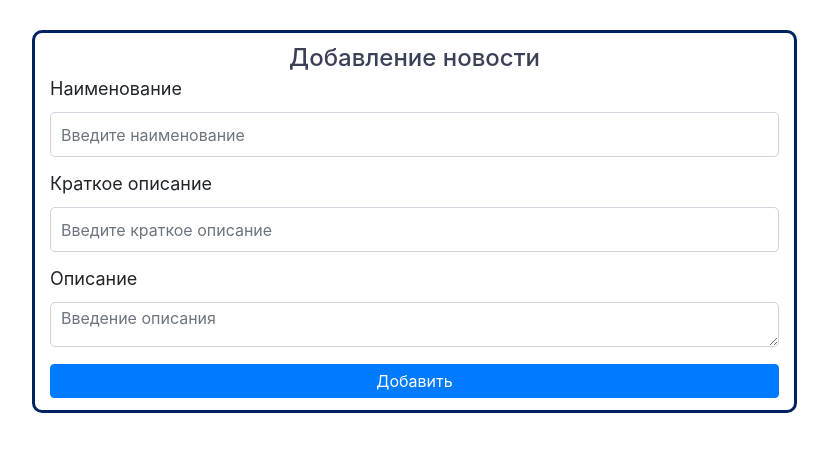
After one commit to seroglazkinpavel/sct_php_mvc_1, a PHP site: template app/views/news/add.php in a window 1280 px wide. The commit adds this page. Shown: the top 462 px of the page, without its empty margins (398-1226 px from the left). Run offline with PHP 8.4, Linux system fonts and the light colour scheme; the template is opened without the code that fills it, so the values that code supplies are empty.

Commit message:
добавление методов

```diff
--- a/app/controllers/UserController.php
+++ b/app/controllers/UserController.php
@@ -53,7 +53,7 @@ class UserController extends InitController
         if ($_SERVER['REQUEST_METHOD'] === 'POST' && !empty($_POST['btn_login_form'])) {
             $login = !empty($_POST['login']) ? $_POST['login'] : null;
             $password = !empty($_POST['password']) ? $_POST['password'] : null;
-            $userModel = new UsersModel;
+            $userModel = new UsersModel();
             $result_auth = $userModel->authByLogin($login, $password);
             if ($result_auth['result']) {
                 $this->redirect('/user/profile');
@@ -87,7 +87,7 @@ class UserController extends InitController
                 $error_message = 'Пароли не совпадают!';
             }
             if (empty($error_message)) {
-                $userModel = new UsersModel;
+                $userModel = new UsersModel();
                 $user_id = $userModel->addNewUser($username, $login, $password);
 
                 if (!empty($user_id)) {
@@ -109,7 +109,7 @@ class UserController extends InitController
             $current_password = !empty($_POST['current_password']) ? $_POST['current_password'] : null;
             $new_password = !empty($_POST['new_password']) ? $_POST['new_password'] : null;
             $confirm_new_password = !empty($_POST['confirm_new_password']) ? $_POST['confirm_new_password'] : null;
-            $userModel = new UsersModel;
+            $userModel = new UsersModel();
             $result_auth = $userModel->changePasswordByCurrentPassword($current_password, $new_password, $confirm_new_password);
             if ($result_auth['result']) {
                 $this->redirect('/user/profile');
--- a/app/core/BaseModel.php
+++ b/app/core/BaseModel.php
@@ -43,7 +43,7 @@ abstract class BaseModel
         return $result->fetchAll(PDO::FETCH_ASSOC);
     }
 
-    protected function inser($sql, $params = [])
+    protected function insert($sql, $params = [])
     {
         $this->query($sql, $params);
         return (int)$this->db->lastInsertId();
--- a/app/models/UsersModel.php
+++ b/app/models/UsersModel.php
@@ -10,7 +10,7 @@ class UsersModel extends BaseModel
     public function addNewUser($username, $login, $password)
     {
         $password = password_hash($password, PASSWORD_DEFAULT);
-        $user_id = $this->inser(
+        $user_id = $this->insert(
             'INSERT INTO `users` (`username`, `login`, `password`) VALUES (:username, :login, :password)',
             [
                 'username' => $username,
--- /dev/null
+++ b/app/views/news/add.php
@@ -0,0 +1,74 @@
+<div class="page">
+    <div class="container">
+        <div class="cabinet_wrapper">
+            <div class="cabinet_sidebar">
+                <?php if (!empty($sidebar)) :?>
+                    <div class="menu_box">
+                        <ul>
+                            <?php foreach($sidebar as $link) :?>
+                                <li>
+                                    <a href="<?= $link['link']?>"><?= $link['title']?></a>
+                                </li>
+                            <?php endforeach?>
+                        </ul>
+                    </div>
+                <?php endif;?>
+            </div>
+            <div class="cabinet_content">
+                <div class="page-content-inner">
+                    <h2>Добавление новости</h2>
+                    <form method="post" name="news-add-form">
+                        <div class="news-add-form">
+                            <div class="alert alert-danger <?php if (empty($error_message)) : ?>hidden<?php endif; ?>">
+                                <?php if (!empty($error_message)) : ?>
+                                    <?= $error_message ?>
+                                <?php endif; ?>
+                            </div>
+                        </div>
+
+                        <div class="input_box">
+                            <label for="field_current_password">Наименование</label>
+                            <input type="text"
+                                   name="news[title]"
+                                   id="field_title"
+                                   class="form-control"
+                                   placeholder="Введите наименование"
+                                   max length="120"
+                                   value="<?= !empty($_POST['news']['title']) ? $_POST['news']['title'] : ''?>"
+                            >
+                        </div>
+                        <div class="input_box">
+                            <label for="field_short_description">Краткое описание</label>
+                            <input type="text"
+                                   name="news[short_description]"
+                                   id="field_short_description"
+                                   class="form-control"
+                                   placeholder="Введите краткое описание"
+                                   value="<?= !empty($_POST['news']['short_description']) ? $_POST['news']['short_description'] : ''?>"
+                                   max length="255"
+                            >
+                        </div>
+                        <div class="input_box">
+                            <label for="field_description">Описание</label>
+                            <textarea name="news[description]"
+                                      id="field_description"
+                                      cols="50"
+                                      rows="8"
+                                      class="form-control"
+                                      placeholder="Введение описания"
+                            ><?= !empty($_POST['news']['description']) ? $_POST['news']['description'] : ''?></textarea>
+                        </div>
+                        <div class="button_box">
+                            <button type="submit"
+                                    name="btn_news_add_form"
+                                    id="btnNewsAddForm"
+                                    class="btn btn-primary"
+                                    value="1"
+                            >Добавить</button>
+                        </div>
+                    </form>
+                </div>
+            </div>
+        </div>
+    </div>
+</div>
--- a/app/web/css/styles.css
+++ b/app/web/css/styles.css
@@ -9,6 +9,14 @@ html {
     font-family: "Times New Roman", sans-serif;
     font-size: 16px;
     line-height: 18px;
+}
+
+textarea {
+    border-radius: 5px;
+    font-size: 16px;
+    line-height: 18px;
+    padding: 10px;
+    width: 100%;
 }
 
 .hidden {
```
Also changed, not shown: app/controllers/NewsController.php (added, +70 -0 lines), app/models/NewsModels.php (added, +43 -0 lines), app/views/news/list.php (added, +29 -0 lines).
